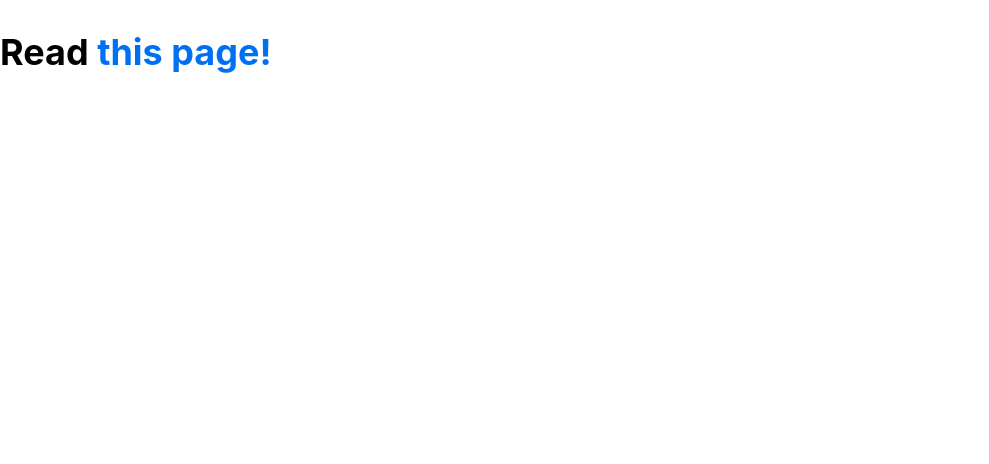
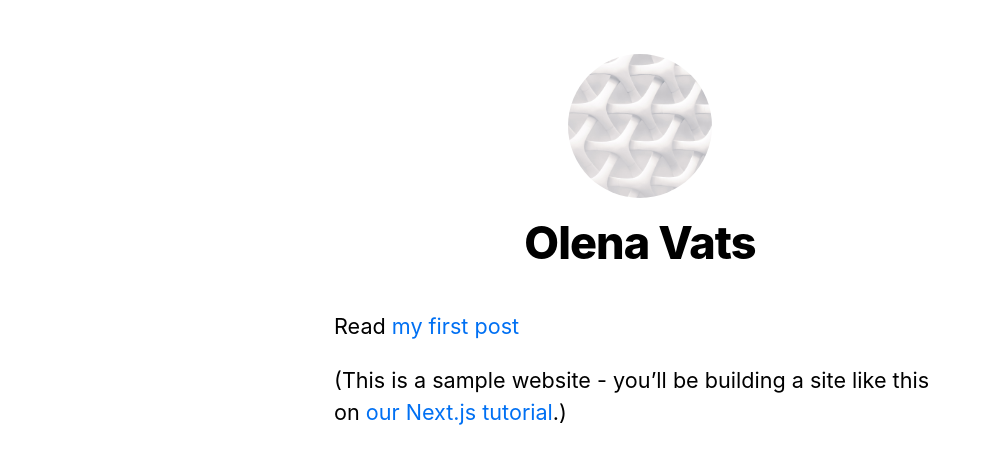
Before and after one commit to olena-ole/nextjs_test_blog, a Next.js app: page / in a window 1280 px wide. Shown: the top 464 px of the page, without its empty margins (0-989 px from the left). Built offline with nearby package versions, Linux system fonts and the light colour scheme.

Commit message:
polished Layout, added styles ti layout, added utils styles, added some content to pages

```diff
--- a/components/layout.js
+++ b/components/layout.js
@@ -1,5 +1,71 @@
+import Head from 'next/head';
+import Image from 'next/image';
 import styles from './layout.module.css';
+import utilStyles from '../styles/utils.module.css';
+import Link from 'next/link';
 
-export default function Layout({children}) {
-    return <div className={styles.container}>{children}</div>;
+const name = 'Olena Vats';
+export const siteTitle = 'Next.js Sample Website';
+
+export default function Layout({ children, home }) {
+  return (
+    <div className={styles.container}>
+      <Head>
+        <link rel="icon" href="/favicon.ico" />
+        <meta
+          name="description"
+          content="Learn how to build a personal website using Next.js"
+        />
+        <meta
+          property="og:image"
+          content={`https://og-image.vercel.app/${encodeURI(
+            siteTitle,
+          )}.png?theme=light&md=0&fontSize=75px&images=https%3A%2F%2Fassets.vercel.com%2Fimage%2Fupload%2Ffront%2Fassets%2Fdesign%2Fnextjs-black-logo.svg`}
+        />
+        <meta name="og:title" content={siteTitle} />
+        <meta name="twitter:card" content="summary_large_image" />
+      </Head>
+      <header className={styles.header}>
+        {home ? (
+          <>
+            <Image
+              priority
+              src="/images/profile.jpg"
+              className={utilStyles.borderCircle}
+              height={144}
+              width={144}
+              alt=""
+            />
+            <h1 className={utilStyles.heading2Xl}>{name}</h1>
+          </>
+        ) : (
+          <>
+            <Link href="/">
+                <Image
+                  priority
+                  src="/images/profile.jpg"
+                  className={utilStyles.borderCircle}
+                  height={108}
+                  width={108}
+                  alt=""
+                />
+            </Link>
+            <h2 className={utilStyles.headingLg}>
+              <Link href="/" className={utilStyles.colorInherit}>
+                {name}
+              </Link>
+            </h2>
+          </>
+        )}
+      </header>
+      <main>{children}</main>
+      {!home && (
+        <div className={styles.backToHome}>
+          <Link href="/">
+            ← Back to home
+          </Link>
+        </div>
+      )}
+    </div>
+  );
 }
--- a/components/layout.module.css
+++ b/components/layout.module.css
@@ -1,5 +1,15 @@
 .container {
-    max-width: 36rem;
-    padding: 0 1rem;
-    margin: 3rem auto 6rem;
-  }
+  max-width: 36rem;
+  padding: 0 1rem;
+  margin: 3rem auto 6rem;
+}
+
+.header {
+  display: flex;
+  flex-direction: column;
+  align-items: center;
+}
+
+.backToHome {
+  margin: 3rem 0 0;
+}
--- a/pages/index.js
+++ b/pages/index.js
@@ -1,20 +1,21 @@
-import Link from 'next/link'
-import Head from 'next/head'
+import Head from 'next/head';
+import Layout, { siteTitle } from '../components/layout';
+import utilStyles from '../styles/utils.module.css';
+import Link from 'next/link';
 
 export default function Home() {
   return (
-    <div className="container">
+    <Layout home>
       <Head>
-        <title>Create Next App</title>
-        <link rel="icon" href="/favicon.ico" />
+        <title>{siteTitle}</title>
       </Head>
-
-      <main>
-        <h1 className="title">
-          Read <Link href="/posts/first-post">this page!</Link>
-        </h1>
-      </main>
-
-    </div>
-  )
+      <section className={utilStyles.headingMd}>
+        <p>Read <Link href="/posts/first-post">my first post</Link></p>
+        <p>
+          (This is a sample website - you’ll be building a site like this on{' '}
+          <a href="https://nextjs.org/learn">our Next.js tutorial</a>.)
+        </p>
+      </section>
+    </Layout>
+  );
 }
--- /dev/null
+++ b/styles/utils.module.css
@@ -0,0 +1,52 @@
+.heading2Xl {
+    font-size: 2.5rem;
+    line-height: 1.2;
+    font-weight: 800;
+    letter-spacing: -0.05rem;
+    margin: 1rem 0;
+  }
+
+  .headingXl {
+    font-size: 2rem;
+    line-height: 1.3;
+    font-weight: 800;
+    letter-spacing: -0.05rem;
+    margin: 1rem 0;
+  }
+
+  .headingLg {
+    font-size: 1.5rem;
+    line-height: 1.4;
+    margin: 1rem 0;
+  }
+
+  .headingMd {
+    font-size: 1.2rem;
+    line-height: 1.5;
+  }
+
+  .borderCircle {
+    border-radius: 9999px;
+  }
+
+  .colorInherit {
+    color: inherit;
+  }
+
+  .padding1px {
+    padding-top: 1px;
+  }
+
+  .list {
+    list-style: none;
+    padding: 0;
+    margin: 0;
+  }
+
+  .listItem {
+    margin: 0 0 1.25rem;
+  }
+
+  .lightText {
+    color: #666;
+  }
```
